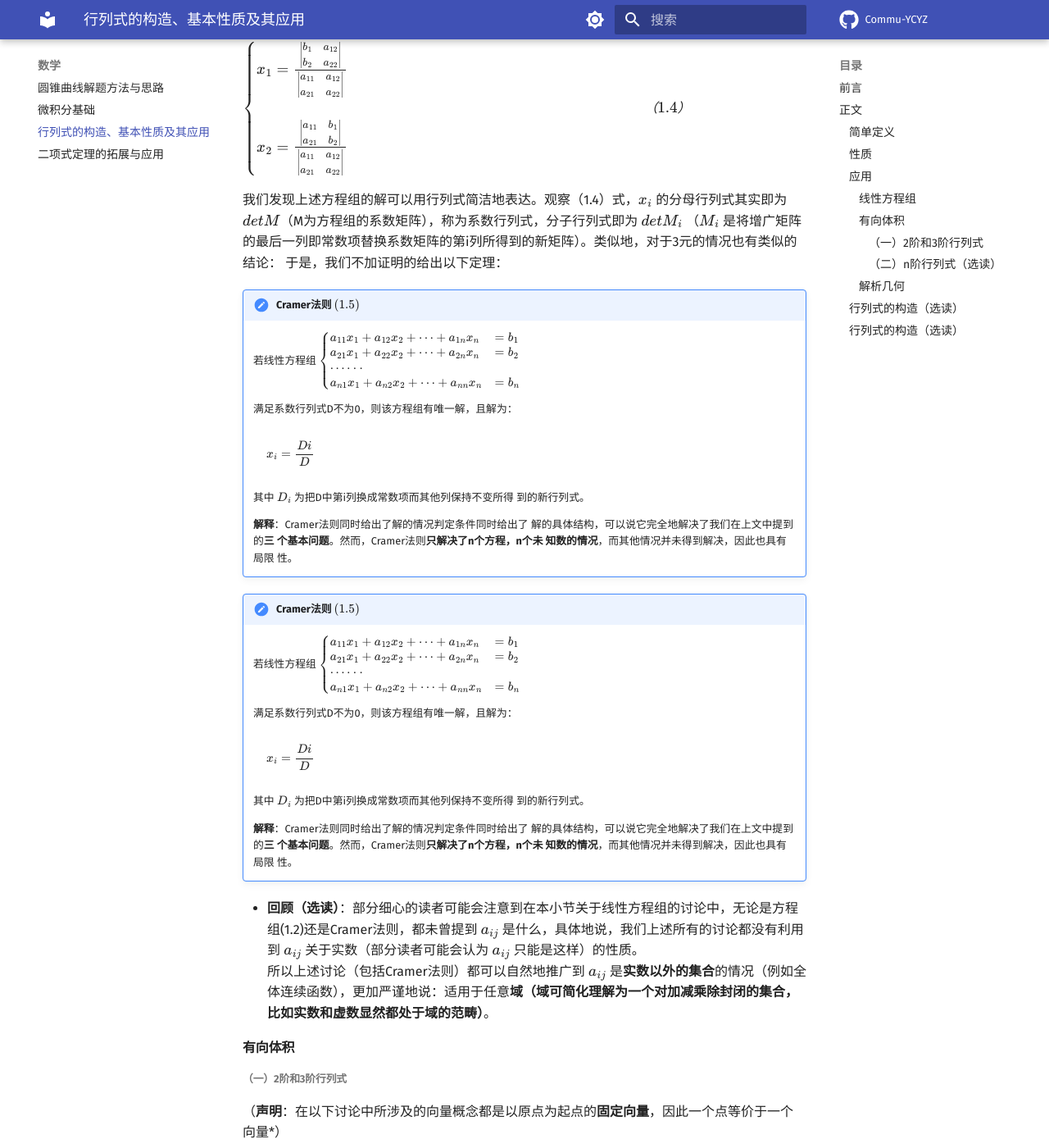
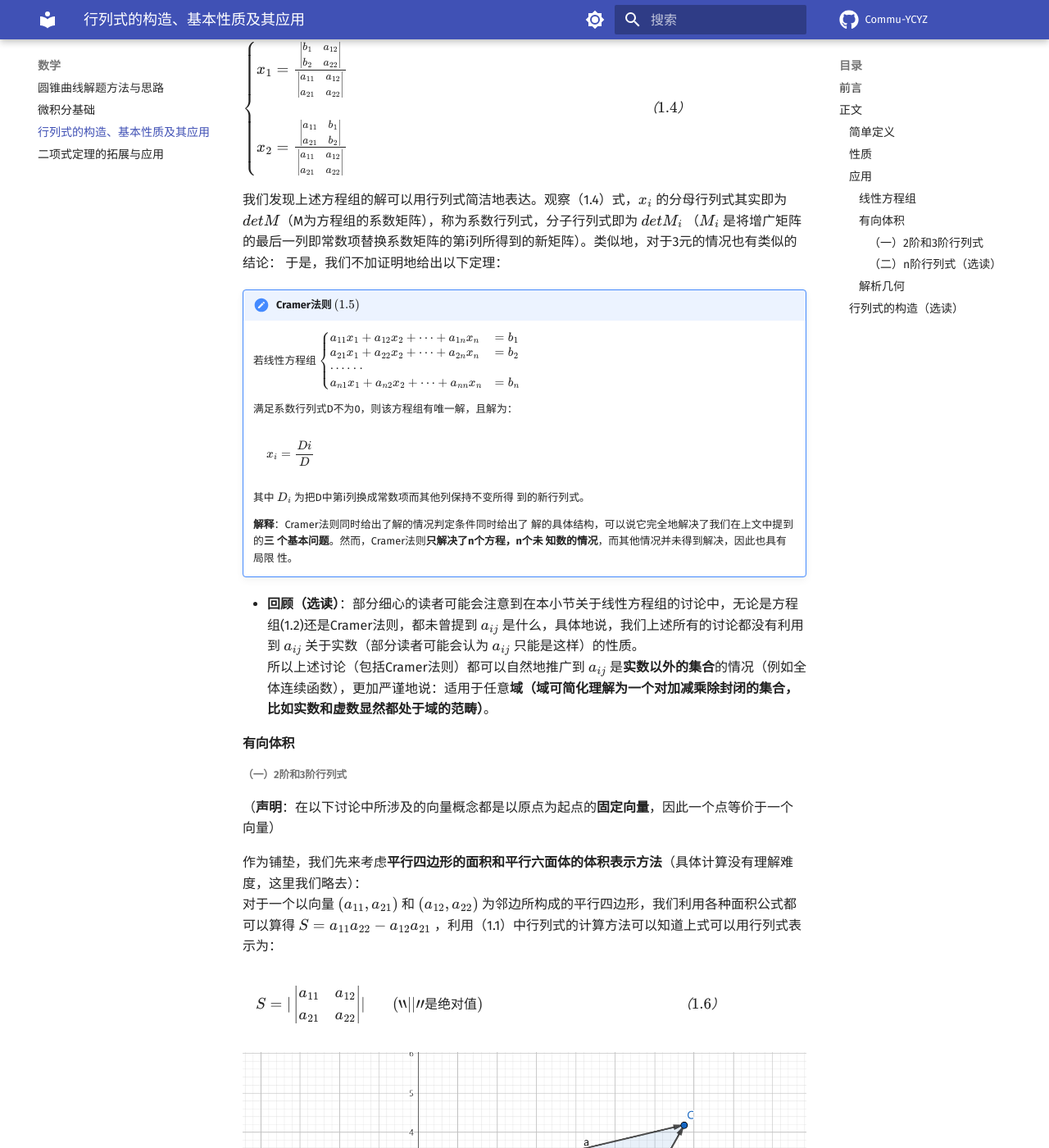
Before and after one commit to Commu-YCYZ/Commu-YCYZ, an MkDocs documentation site: the page built from docs/math/determinant.md, in a window 1280 px wide and 1400 px high, scrolled down 3374 px. Shown: the whole window at 82% size. Built offline with MkDocs 1.6.1 and Material for MkDocs 9.7.7, drawn with Linux system fonts in a browser that asks for light colours; formulas are drawn with MathJax 3; comment, search, counter and statistics services are not loaded; some of the changed text lies outside the part shown.

Commit message:
fix（determinant）:修正错误

```diff
--- a/docs/math/determinant.md
+++ b/docs/math/determinant.md
@@ -95,9 +95,9 @@ a_{1n}&a_{2nz}&\cdots&a_{nn}\\
 
 - 注：将上式等号右边的行列式按照第一列展开即得到了行列式按照第一行的展开式。
 
-**2.交换行列式的任意两行或两列的位置，行列式的值反号**
+**2.交换行列式的任意两行或两列的位置，行列式的值反号。**
 
-**3.行列式某行或某列元素都为0，则行列式的值为0**
+**3.行列式某行或某列元素都为0，则行列式的值为0。**
 （这由行列式的展开容易得到）
 
 **4.将某一行（列）的倍数加到零一行（列）上，行列式的值不变。**
@@ -178,28 +178,7 @@ x_2=\frac{\begin{vmatrix}
 \end{cases}$
 
 我们发现上述方程组的解可以用行列式简洁地表达。观察（1.4）式，$x_i$ 的分母行列式其实即为 $detM$（M为方程组的系数矩阵），称为系数行列式，分子行列式即为 $detM_i$ （$M_{i}$ 是将增广矩阵的最后一列即常数项替换系数矩阵的第i列所得到的新矩阵）。类似地，对于3元的情况也有类似的结论：
-于是，我们不加证明的给出以下定理：
-
-!!! summary "Cramer法则 $(1.5)$"
-    若线性方程组 $\begin{cases}
-    a_{11}x_1+a_{12}x_2+\cdots +a_{1n}x_n&=b_1\\
-    a_{21}x_1+a_{22}x_2+\cdots +a_{2n}x_n&=b_2\\
-    \cdot\cdots\cdot\cdot &&&&&&&&&&&&&& \\
-    a_{n1}x_1+a_{n2}x_2+\cdots +a_{nn}x_n&=b_n\\
-    \end{cases}$
-
-    满足系数行列式D不为0，则该方程组有唯一解，且解为：
-
-    $$x_i=\frac{Di}{D}$$
-
-    其中 $D_{i}$ 为把D中第i列换成常数项而其他列保持不变所得
-    到的新行列式。
-
-    **解释**：Cramer法则同时给出了解的情况判定条件同时给出了
-    解的具体结构，可以说它完全地解决了我们在上文中提到的**三
-    个基本问题**。然而，Cramer法则**只解决了n个方程，n个未
-    知数的情况**，而其他情况并未得到解决，因此也具有局限
-    性。
+于是，我们不加证明地给出以下定理：
 
 !!! summary "Cramer法则 $(1.5)$"
     若线性方程组 $\begin{cases}
@@ -230,7 +209,7 @@ x_2=\frac{\begin{vmatrix}
 
 ##### （一）2阶和3阶行列式
 
-（**声明**：在以下讨论中所涉及的向量概念都是以原点为起点的**固定向量**，因此一个点等价于一个向量*）
+（**声明**：在以下讨论中所涉及的向量概念都是以原点为起点的**固定向量**，因此一个点等价于一个向量）
 
 作为铺垫，我们先来考虑**平行四边形的面积和平行六面体的体积表示方法**（具体计算没有理解难度，这里我们略去）：
 对于一个以向量 $(a_{11},a_{21})$ 和 $(a_{12},a_{22})$ 为邻边所构成的平行四边形，我们利用各种面积公式都可以算得 $S=a_{11}a_{22}-a_{12}a_{21}$ ，利用（1.1）中行列式的计算方法可以知道上式可以用行列式表示为：
@@ -274,9 +253,9 @@ a_{n1}&a_{n2}&\cdots&a_{nn}\\
     n维平行多面体的体积是一个**体积函数** V：$M_{n\times
     n}\mapsto\mathbb{R}$，其满足：
 
-    $$V(A_{1\times 1})=V(a_{11})=a_{11}$
+    $$V(A_{1\times 1})=V(a_{11})=a_{11}
 
-    $V(A_{n \times n})=V(A^{(n-1)})\times h ~~~~~~
+    V(A_{n \times n})=V(A^{(n-1)})\times h ~~~~~~
     ~~~~~~~~~~~~~~~~~~~~~~~~~~~~~~~~~~~~~~~~~~~~~~~
     (1.8)$$
 
@@ -419,9 +398,6 @@ y_1&y_2\\
 
 ### 行列式的构造（选读）
 
-\end{vmatrix}）$。
-
-### 行列式的构造（选读）
 
 ---
 !!! summary "页面作者"
```
